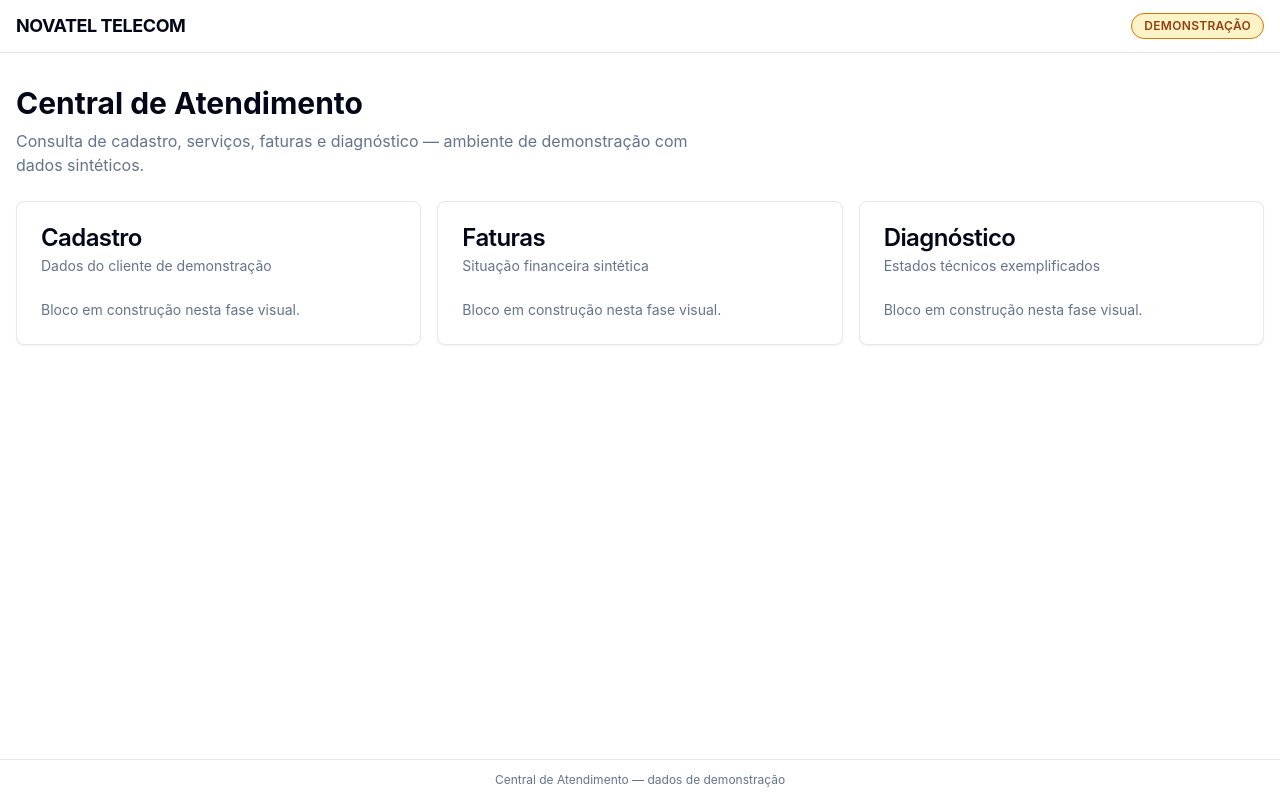
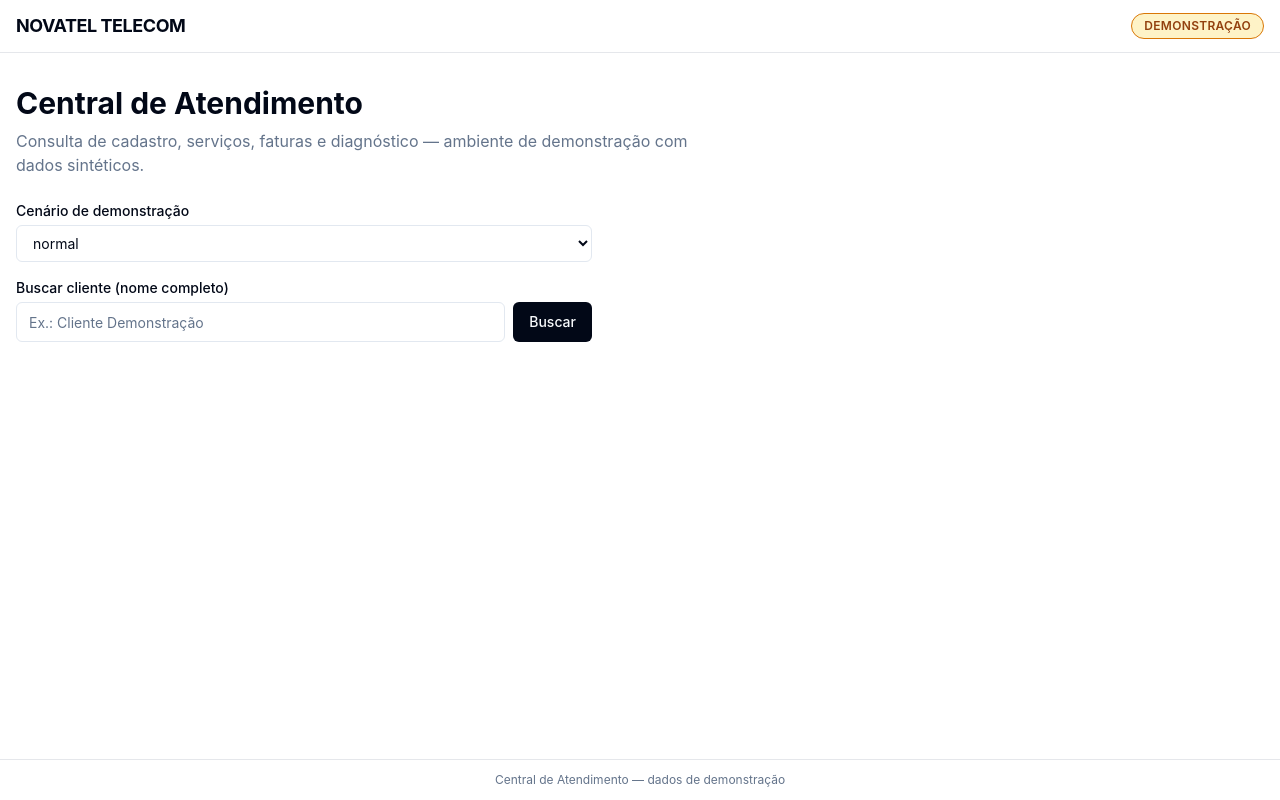
Before and after one commit to gustavoromanholinp-stack/novatel-diagnostico-do-cliente-609cge92r, a React (Vite) app: page / in a window 1280 px wide. Built offline with nearby package versions, Linux system fonts and the light colour scheme.

Commit message:
CA-V04: busca e seleção de cliente/serviço (validação, homônimos, consulta bloqueada)

```diff
--- a/src/pages/Index.tsx
+++ b/src/pages/Index.tsx
@@ -1,6 +1,99 @@
+import { useCallback, useEffect, useRef, useState } from 'react'
+import { Button } from '@/components/ui/button'
 import { Card, CardContent, CardDescription, CardHeader, CardTitle } from '@/components/ui/card'
+import { Input } from '@/components/ui/input'
+import { Badge } from '@/components/ui/badge'
+import { MockProvider } from '@/lib/central/mock-provider'
+import {
+  CENARIOS,
+  ehCenario,
+  type Cliente,
+  type Cenario,
+  type Servico,
+} from '@/lib/central/contracts'
+
+const MIN_NOME = 3
+const MAX_NOME = 120
+
+const provider = new MockProvider()
 
 const Index = () => {
+  const [termo, setTermo] = useState('')
+  const [cenario, setCenario] = useState<Cenario>('normal')
+  const [clientes, setClientes] = useState<Cliente[] | null>(null)
+  const [servicos, setServicos] = useState<Servico[] | null>(null)
+  const [clienteSel, setClienteSel] = useState<Cliente | null>(null)
+  const [servicoSel, setServicoSel] = useState<Servico | null>(null)
+  const [erroNome, setErroNome] = useState<string | null>(null)
+  const [buscando, setBuscando] = useState(false)
+  const [buscandoServicos, setBuscandoServicos] = useState(false)
+  const abortRef = useRef<AbortController | null>(null)
+
+  useEffect(() => {
+    return () => abortRef.current?.abort()
+  }, [])
+
+  const buscar = useCallback(async () => {
+    const nome = termo.trim()
+    if (nome.length < MIN_NOME || nome.length > MAX_NOME) {
+      setErroNome(
+        nome.length < MIN_NOME
+          ? `Informe o nome completo do cliente (mínimo ${MIN_NOME} caracteres).`
+          : `Nome muito longo (máximo ${MAX_NOME} caracteres).`,
+      )
+      setClientes(null)
+      setClienteSel(null)
+      setServicos(null)
+      setServicoSel(null)
+      return
+    }
+    setErroNome(null)
+    abortRef.current?.abort()
+    const ctrl = new AbortController()
+    abortRef.current = ctrl
+    setBuscando(true)
+    setClientes(null)
+    setClienteSel(null)
+    setServicos(null)
+    setServicoSel(null)
+    try {
+      const resultado = await provider.searchClients(nome, { signal: ctrl.signal, cenario })
+      if (ctrl.signal.aborted) return
+      setClientes(resultado)
+    } catch (e) {
+      if (!ctrl.signal.aborted) {
+        setClientes([])
+        setErroNome('Não foi possível concluir a busca. Tente novamente.')
+      }
+    } finally {
+      if (!ctrl.signal.aborted) setBuscando(false)
+    }
+  }, [termo, cenario])
+
+  const escolherCliente = useCallback(
+    async (cliente: Cliente) => {
+      abortRef.current?.abort()
+      const ctrl = new AbortController()
+      abortRef.current = ctrl
+      setClienteSel(cliente)
+      setServicoSel(null)
+      setServicos(null)
+      setBuscandoServicos(true)
+      try {
+        const lista = await provider.listServices(cliente.id, { signal: ctrl.signal, cenario })
+        if (ctrl.signal.aborted) return
+        setServicos(lista)
+      } catch (e) {
+        if (!ctrl.signal.aborted) setServicos([])
+      } finally {
+        if (!ctrl.signal.aborted) setBuscandoServicos(false)
+      }
+    },
+    [cenario],
+  )
+
+  const podeConsultar = clienteSel !== null && servicoSel !== null
+
   return (
     <div className="container mx-auto px-4 py-8">
       <h1 className="text-2xl font-bold md:text-3xl">Central de Atendimento</h1>
@@ -8,35 +101,138 @@ const Index = () => {
         Consulta de cadastro, serviços, faturas e diagnóstico — ambiente de demonstração com dados
         sintéticos.
       </p>
-      <div className="mt-6 grid gap-4 md:grid-cols-3">
-        <Card>
-          <CardHeader>
-            <CardTitle>Cadastro</CardTitle>
-            <CardDescription>Dados do cliente de demonstração</CardDescription>
-          </CardHeader>
-          <CardContent className="text-sm text-muted-foreground">
-            Bloco em construção nesta fase visual.
-          </CardContent>
-        </Card>
-        <Card>
-          <CardHeader>
-            <CardTitle>Faturas</CardTitle>
-            <CardDescription>Situação financeira sintética</CardDescription>
-          </CardHeader>
-          <CardContent className="text-sm text-muted-foreground">
-            Bloco em construção nesta fase visual.
-          </CardContent>
-        </Card>
-        <Card>
-          <CardHeader>
-            <CardTitle>Diagnóstico</CardTitle>
-            <CardDescription>Estados técnicos exemplificados</CardDescription>
-          </CardHeader>
-          <CardContent className="text-sm text-muted-foreground">
-            Bloco em construção nesta fase visual.
-          </CardContent>
-        </Card>
+
+      <div className="mt-6 max-w-xl">
+        <label htmlFor="cenario-demo" className="mb-1 block text-sm font-medium">
+          Cenário de demonstração
+        </label>
+        <select
+          id="cenario-demo"
+          value={cenario}
+          onChange={(e) => {
+            const valor = e.target.value
+            if (ehCenario(valor)) {
+              setCenario(valor)
+              setClientes(null)
+              setClienteSel(null)
+              setServicos(null)
+              setServicoSel(null)
+              setErroNome(null)
+            }
+          }}
+          className="w-full rounded-md border border-input bg-background px-3 py-2 text-sm"
+        >
+          {CENARIOS.map((c) => (
+            <option key={c} value={c}>
+              {c}
+            </option>
+          ))}
+        </select>
+
+        <label htmlFor="busca-cliente" className="mb-1 mt-4 block text-sm font-medium">
+          Buscar cliente (nome completo)
+        </label>
+        <div className="flex gap-2">
+          <Input
+            id="busca-cliente"
+            value={termo}
+            onChange={(e) => setTermo(e.target.value)}
+            placeholder="Ex.: Cliente Demonstração"
+            aria-invalid={erroNome !== null}
+            aria-describedby={erroNome !== null ? 'erro-busca' : undefined}
+          />
+          <Button onClick={buscar} disabled={buscando}>
+            {buscando ? 'Buscando…' : 'Buscar'}
+          </Button>
+        </div>
+        {erroNome !== null && (
+          <p id="erro-busca" role="alert" className="mt-2 text-sm text-destructive">
+            {erroNome}
+          </p>
+        )}
       </div>
+
+      {clientes !== null && clientes.length === 0 && (
+        <div className="mt-6 max-w-xl rounded-md border p-4" role="status">
+          <p className="text-sm font-medium">Cliente não encontrado</p>
+          <p className="mt-1 text-sm text-muted-foreground">
+            Revise o nome informado e tente novamente.
+          </p>
+        </div>
+      )}
+
+      {clientes !== null && clientes.length > 0 && (
+        <div className="mt-6 max-w-xl">
+          <h2 className="text-sm font-medium">Resultados — selecione o cliente</h2>
+          <div className="mt-2 space-y-2">
+            {clientes.map((c) => (
+              <button
+                key={c.id}
+                type="button"
+                onClick={() => escolherCliente(c)}
+                aria-pressed={clienteSel?.id === c.id}
+                className={`w-full rounded-md border p-3 text-left transition-colors hover:bg-accent ${
+                  clienteSel?.id === c.id ? 'border-primary bg-accent' : ''
+                }`}
+              >
+                <span className="font-medium">{c.nome}</span>
+                <Badge variant="secondary" className="ml-2">
+                  Ref. {c.referencia_mascarada}
+                </Badge>
+              </button>
+            ))}
+          </div>
+        </div>
+      )}
+
+      {clienteSel !== null && (
+        <div className="mt-6 max-w-xl">
+          <h2 className="text-sm font-medium">
+            Serviços de {clienteSel.nome} (Ref. {clienteSel.referencia_mascarada}) — selecione o
+            serviço
+          </h2>
+          {buscandoServicos && (
+            <p className="mt-2 text-sm text-muted-foreground" role="status">
+              Carregando serviços…
+            </p>
+          )}
+          {servicos !== null && servicos.length === 0 && (
+            <p className="mt-2 text-sm text-muted-foreground" role="status">
+              Nenhum serviço vinculado a este cliente na demonstração.
+            </p>
+          )}
+          {servicos !== null && servicos.length > 0 && (
+            <div className="mt-2 space-y-2">
+              {servicos.map((s) => (
+                <button
+                  key={s.id}
+                  type="button"
+                  onClick={() => setServicoSel(s)}
+                  aria-pressed={servicoSel?.id === s.id}
+                  className={`w-full rounded-md border p-3 text-left transition-colors hover:bg-accent ${
+                    servicoSel?.id === s.id ? 'border-primary bg-accent' : ''
+                  }`}
+                >
+                  <span className="font-medium">{s.tipo}</span>
+                  <span className="ml-2 text-sm text-muted-foreground">
+                    {s.plano} · Ativo {s.ativo_id}
+                  </span>
+                </button>
+              ))}
+            </div>
+          )}
+          <div className="mt-4">
+            <Button
+              disabled={!podeConsultar}
+              title={
+                podeConsultar ? undefined : 'Selecione um cliente e um serviço antes de consultar'
+              }
+            >
+              {podeConsultar ? 'Consultar' : 'Consultar (selecione cliente e serviço)'}
+            </Button>
+          </div>
+        </div>
+      )}
     </div>
   )
 }
```
Also changed, not shown: .skip.config.json.
